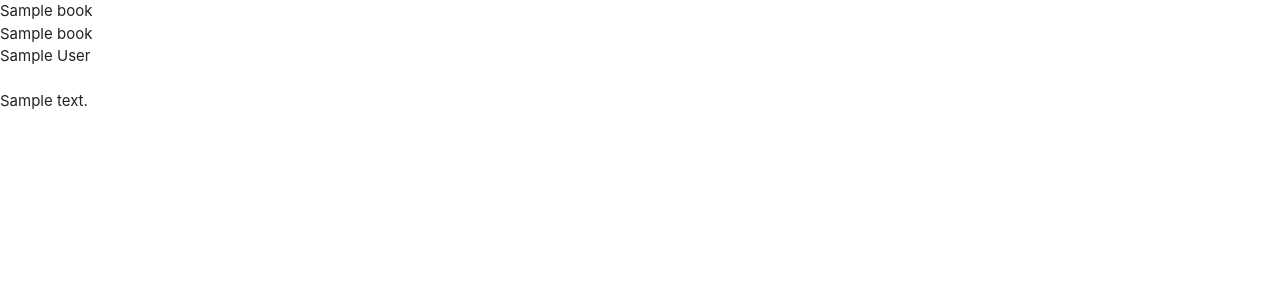
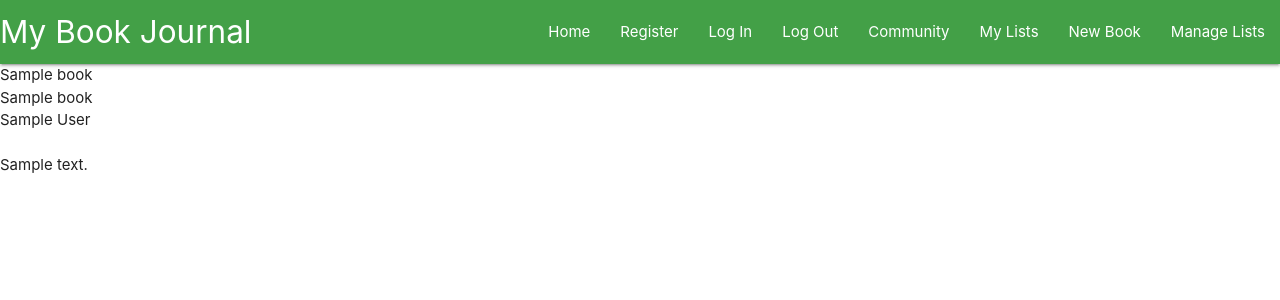
Before and after one commit to sunshine274/MS3-my_book_journal, a Flask app: page / in a window 1280 px wide. Shown: the top 300 px of the page. Run offline with Flask 2, Linux system fonts and the light colour scheme; a database or web service that is not in the repository returns one stand-in record (values such as "Sample title"); some libraries are stand-ins or nearby versions.

Commit message:
added navbar

```diff
--- a/static/js/script.js
+++ b/static/js/script.js
@@ -0,0 +1,3 @@
+$(document).ready(function(){
+    $('.sidenav').sidenav();
+  });
--- a/templates/base.html
+++ b/templates/base.html
@@ -12,6 +12,40 @@
     <title>My Book Journal</title>
 </head>
 <body>
+
+<header>
+<!-- top navbar -->
+ <nav class="nav-extended green darken-1">
+    <div class="nav-wrapper">
+      <a href="{{ url_for('browse_books') }}" class="brand-logo">My Book Journal</a>
+      <a href="#" data-target="mobile-demo" class="sidenav-trigger"><i class="fas fa-bars"></i></a>
+      <ul class="right hide-on-med-and-down">
+        <li><a href="{{ url_for('browse_books') }}">Home</a></li>
+       <li><a href="#">Register</a></li>
+       <li><a href="#">Log In</a></li>
+       <li><a href="#">Log Out</a></li>
+       <li><a href="#">Community</a></li>
+       <li><a href="#">My Lists</a></li>
+       <li><a href="#">New Book</a></li>
+       <li><a href="#">Manage Lists</a></li>
+      </ul>
+    </div>
+  </nav>
+
+<!-- mobile sidenav -->
+  <ul class="sidenav" id="mobile-demo">
+  <li><h4 class="center-align text-darken-2">My Book Journal</h4></li>
+    <li><a href="{{ url_for('browse_books') }}">Home</a></li>
+       <li><a href="#">Register</a></li>
+       <li><a href="#">Log In</a></li>
+       <li><a href="#">Log Out</a></li>
+       <li><a href="#">Community</a></li>
+       <li><a href="#">My Lists</a></li>
+       <li><a href="#">New Book</a></li>
+       <li><a href="#">Manage Lists</a></li>
+  </ul>
+
+</header>
     {% block content %}
 
 
```
